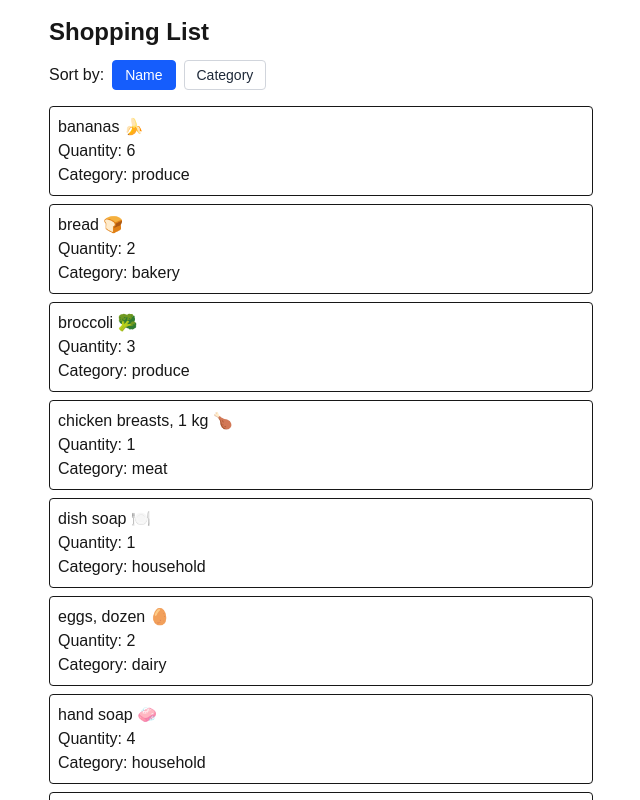
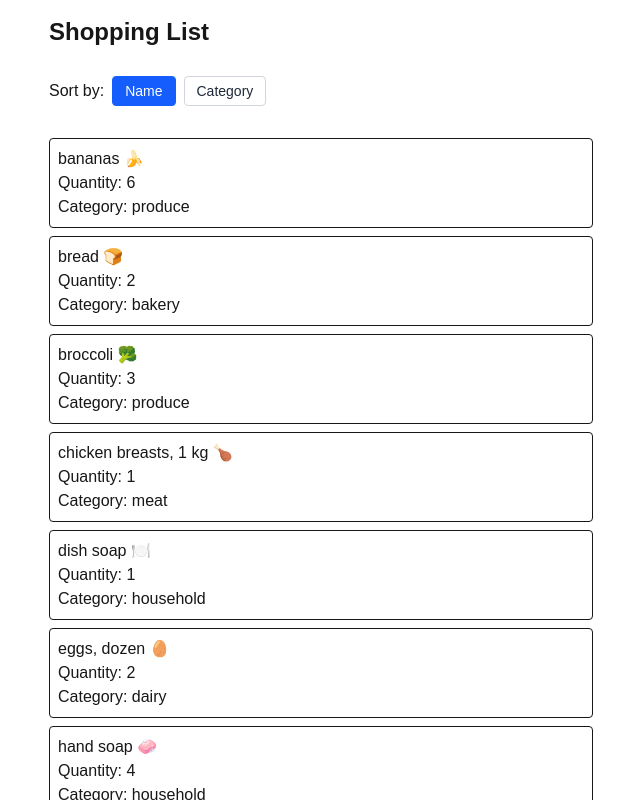
Before and after one commit to Santiago22-py/cprg306-assignments, a Next.js app: page /week-7 in a window 1280 px wide. Shown: the top 800 px of the page, without its empty margins (319-959 px from the left). Built offline with nearby package versions, Linux system fonts and the light colour scheme.

Commit message:
Added some padding on the sorting buttons

```diff
--- a/app/week-7/item-list.js
+++ b/app/week-7/item-list.js
@@ -5,6 +5,8 @@
 
 //Load the data from the JSON file
 import items from "./item.json";
+
+
 
 export default function ShoppingList()
 {
@@ -42,7 +44,7 @@
     return (
         <div>
             {/* Sorting buttons */}
-            <div className="flex items-center gap-2 mb-4">
+            <div className="flex items-center gap-2 mb-4 py-4">
                 <p>Sort by:</p>
                 <button className={getButtonClass("name")} onClick={handleSortByName}>Name</button>
                 <button className={getButtonClass("category")} onClick={handleSortByCategory}>Category</button>
```
